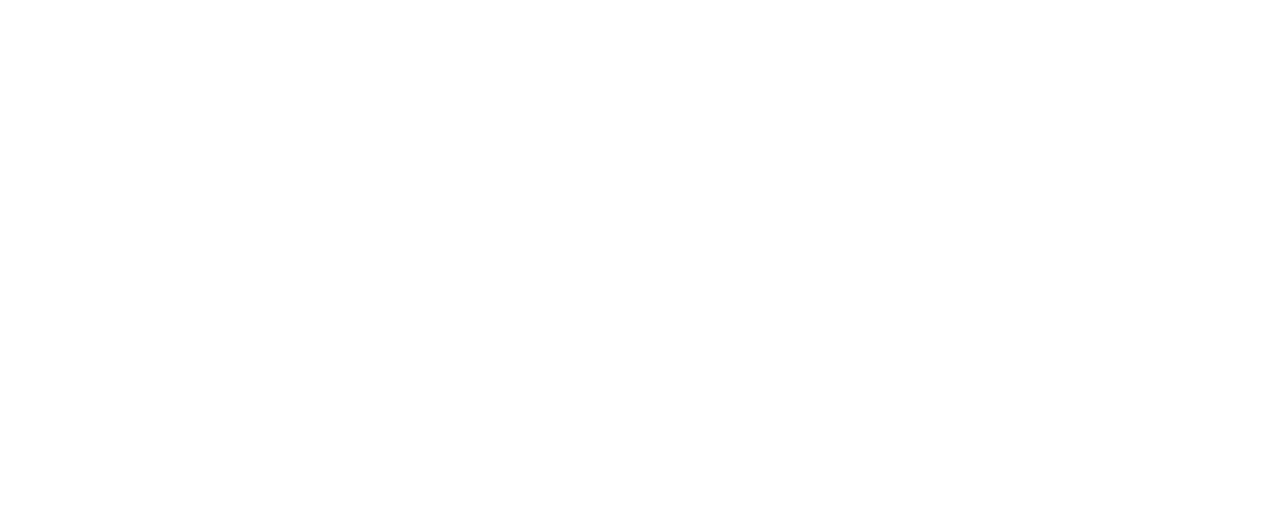
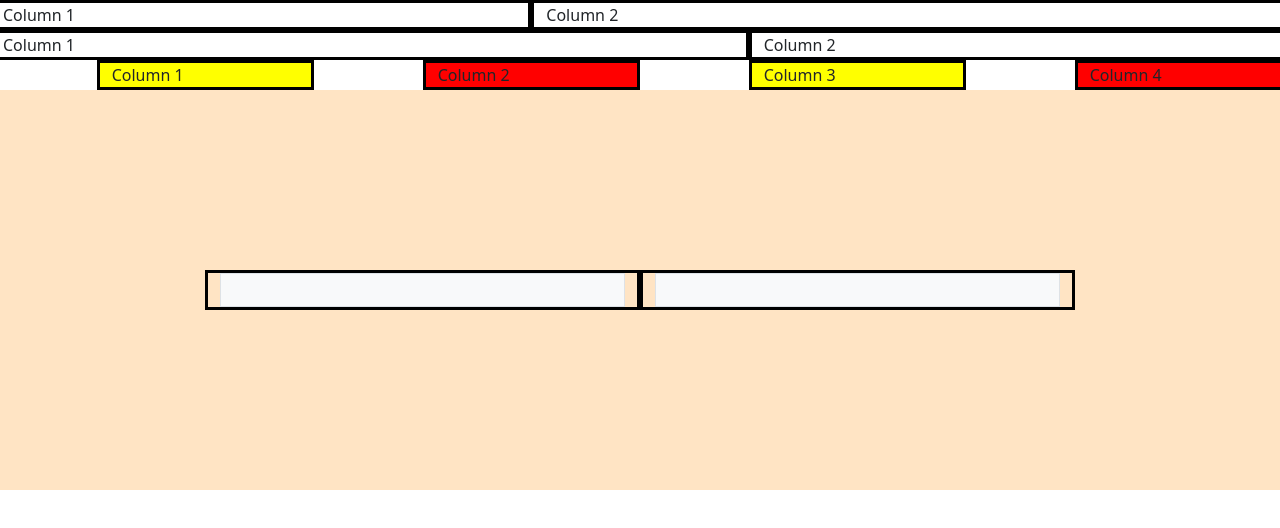
Before and after one commit to Mounir-kh/Coursera-module3-solution, a plain HTML site: page index.html in a window 1280 px wide. Drawn offline with Linux system fonts and the light colour scheme.

Commit message:
some test elements

```diff
--- a/css/style.css
+++ b/css/style.css
@@ -0,0 +1,22 @@
+*{
+    margin: 0;
+    box-sizing: border-box;
+}
+
+.row>div{
+    border: solid black 3px;
+}
+
+
+.third >:nth-child(even){
+    background-color: red;
+}
+
+.third >:nth-child(odd){
+    background-color: yellow;
+}
+
+.my-custom-row{
+    background-color: bisque;
+    height: 400px;
+}
--- a/index.html
+++ b/index.html
@@ -9,7 +9,29 @@
     <title>Document</title>
 </head>
 <body>
+    <div class="container_fluide">
+        <div class="row">
+            <div class="col-sm-5 col-md-5 col-lg-5">Column 1</div>
+            <div class="col-sm-7 col-md-7 col-lg-7">Column 2</div>
+        </div>
+        <div class="row">
+            <div class="col-sm-5 order-sm-2">Column 2</div>
+            <div class="col-sm-7 order-sm-1">Column 1</div>
+        </div>
 
+        <div class="row third">
+            <div class="col offset-sm-1">Column 1</div>
+            <div class="col offset-sm-1">Column 2</div>
+            <div class="col offset-sm-1">Column 3</div>
+            <div class="col offset-sm-1">Column 4</div>
+        </div>
+        <div class="row my-custom-row justify-content-center align-items-center">
+            <div class="col-sm-4"><div class="p-3 border bg-light"></div></div>
+            <div class="col-sm-4">
+                <div class="p-3 border bg-light"></div>
+            </div>
+        </div>
+    </div>
     <script type="text/javascript" src="JS/jquery-3.6.0.js"></script>
 </body>
 </html>
```
